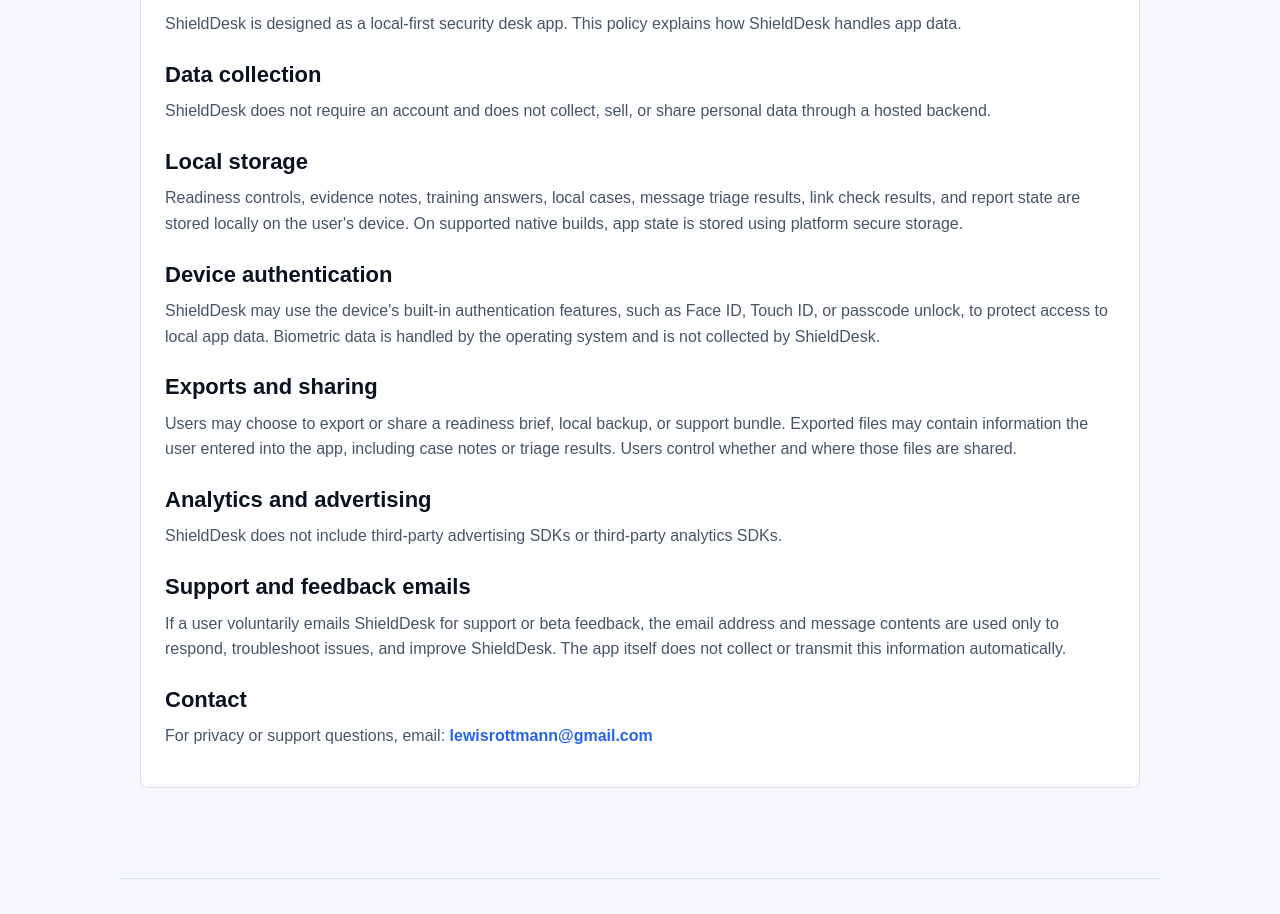
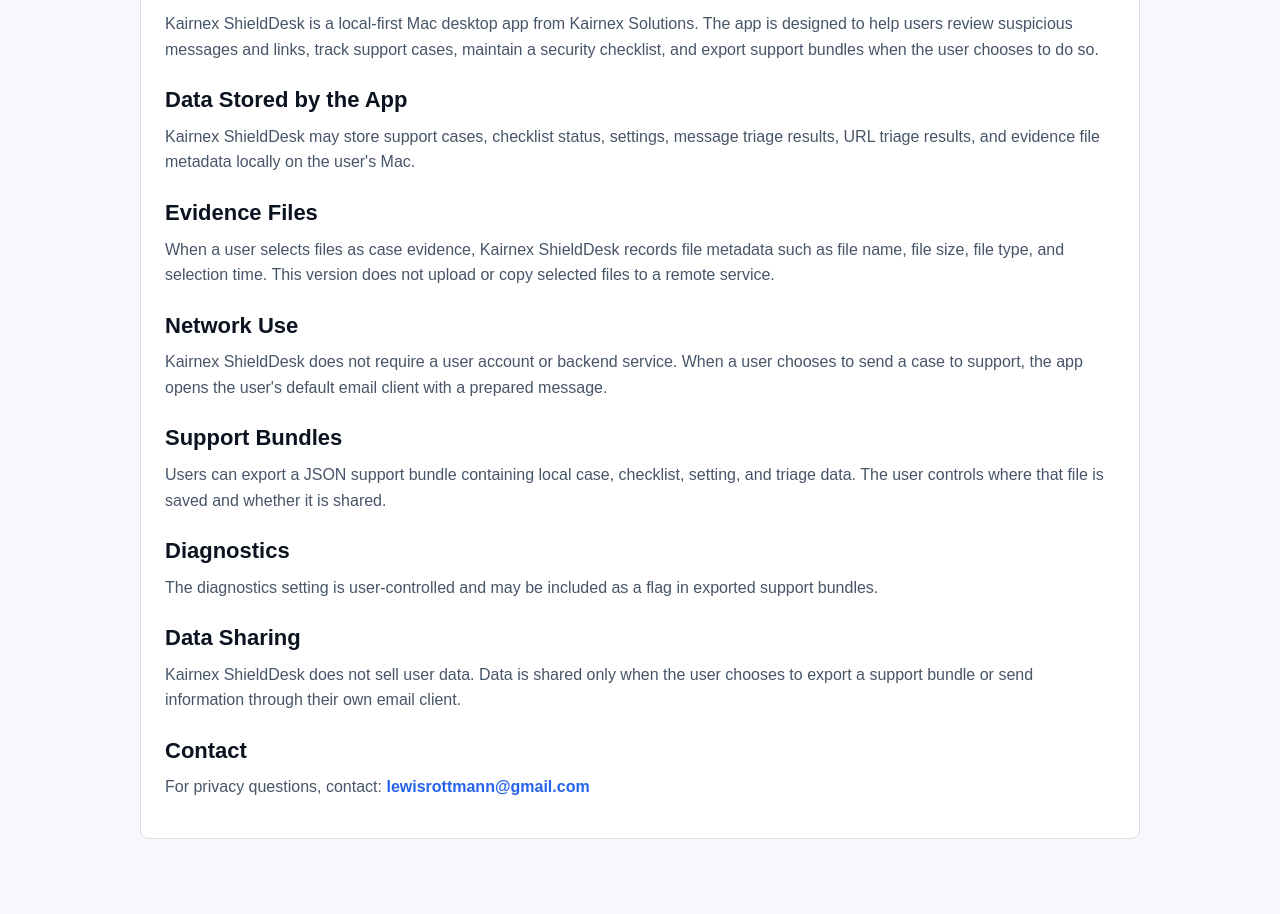
Before and after one commit to lewisrottmann-dev/shielddesk-site, a plain HTML site: page privacy.html in a window 1280 px wide. Shown: the part 217-1131 px from the top of the page. Drawn offline with Linux system fonts and the light colour scheme.

Commit message:
Update ShieldDesk privacy policy

```diff
--- a/privacy.html
+++ b/privacy.html
@@ -28,61 +28,61 @@
 
     <main class="main">
       <article class="content-card">
-        <h1>ShieldDesk Privacy Policy</h1>
-        <p class="small">Effective date: April 20, 2026</p>
+        <h1>Kairnex ShieldDesk Privacy Policy</h1>
+        <p class="small">Last updated: May 2, 2026</p>
 
         <p>
-          ShieldDesk is designed as a local-first security desk app.
-          This policy explains how ShieldDesk handles app data.
+          Kairnex ShieldDesk is a local-first Mac desktop app from Kairnex
+          Solutions. The app is designed to help users review suspicious
+          messages and links, track support cases, maintain a security
+          checklist, and export support bundles when the user chooses to do so.
         </p>
 
-        <h2>Data collection</h2>
+        <h2>Data Stored by the App</h2>
         <p>
-          ShieldDesk does not require an account and does not collect, sell, or
-          share personal data through a hosted backend.
+          Kairnex ShieldDesk may store support cases, checklist status,
+          settings, message triage results, URL triage results, and evidence
+          file metadata locally on the user's Mac.
         </p>
 
-        <h2>Local storage</h2>
+        <h2>Evidence Files</h2>
         <p>
-          Readiness controls, evidence notes, training answers, local cases,
-          message triage results, link check results, and report state are
-          stored locally on the user's device. On supported native builds, app
-          state is stored using platform secure storage.
+          When a user selects files as case evidence, Kairnex ShieldDesk
+          records file metadata such as file name, file size, file type, and
+          selection time. This version does not upload or copy selected files to
+          a remote service.
         </p>
 
-        <h2>Device authentication</h2>
+        <h2>Network Use</h2>
         <p>
-          ShieldDesk may use the device's built-in authentication features, such
-          as Face ID, Touch ID, or passcode unlock, to protect access to local
-          app data. Biometric data is handled by the operating system and is not
-          collected by ShieldDesk.
+          Kairnex ShieldDesk does not require a user account or backend
+          service. When a user chooses to send a case to support, the app opens
+          the user's default email client with a prepared message.
         </p>
 
-        <h2>Exports and sharing</h2>
+        <h2>Support Bundles</h2>
         <p>
-          Users may choose to export or share a readiness brief, local backup, or
-          support bundle. Exported files may contain information the user entered
-          into the app, including case notes or triage results. Users control
-          whether and where those files are shared.
+          Users can export a JSON support bundle containing local case,
+          checklist, setting, and triage data. The user controls where that file
+          is saved and whether it is shared.
         </p>
 
-        <h2>Analytics and advertising</h2>
+        <h2>Diagnostics</h2>
         <p>
-          ShieldDesk does not include third-party advertising SDKs or third-party
-          analytics SDKs.
+          The diagnostics setting is user-controlled and may be included as a
+          flag in exported support bundles.
         </p>
 
-        <h2>Support and feedback emails</h2>
+        <h2>Data Sharing</h2>
         <p>
-          If a user voluntarily emails ShieldDesk for support or beta feedback,
-          the email address and message contents are used only to respond,
-          troubleshoot issues, and improve ShieldDesk. The app itself does not
-          collect or transmit this information automatically.
+          Kairnex ShieldDesk does not sell user data. Data is shared only when
+          the user chooses to export a support bundle or send information
+          through their own email client.
         </p>
 
         <h2>Contact</h2>
         <p>
-          For privacy or support questions, email:
+          For privacy questions, contact:
           <a href="mailto:lewisrottmann@gmail.com">lewisrottmann@gmail.com</a>
         </p>
       </article>
```
Also changed, not shown: 2 other files.
